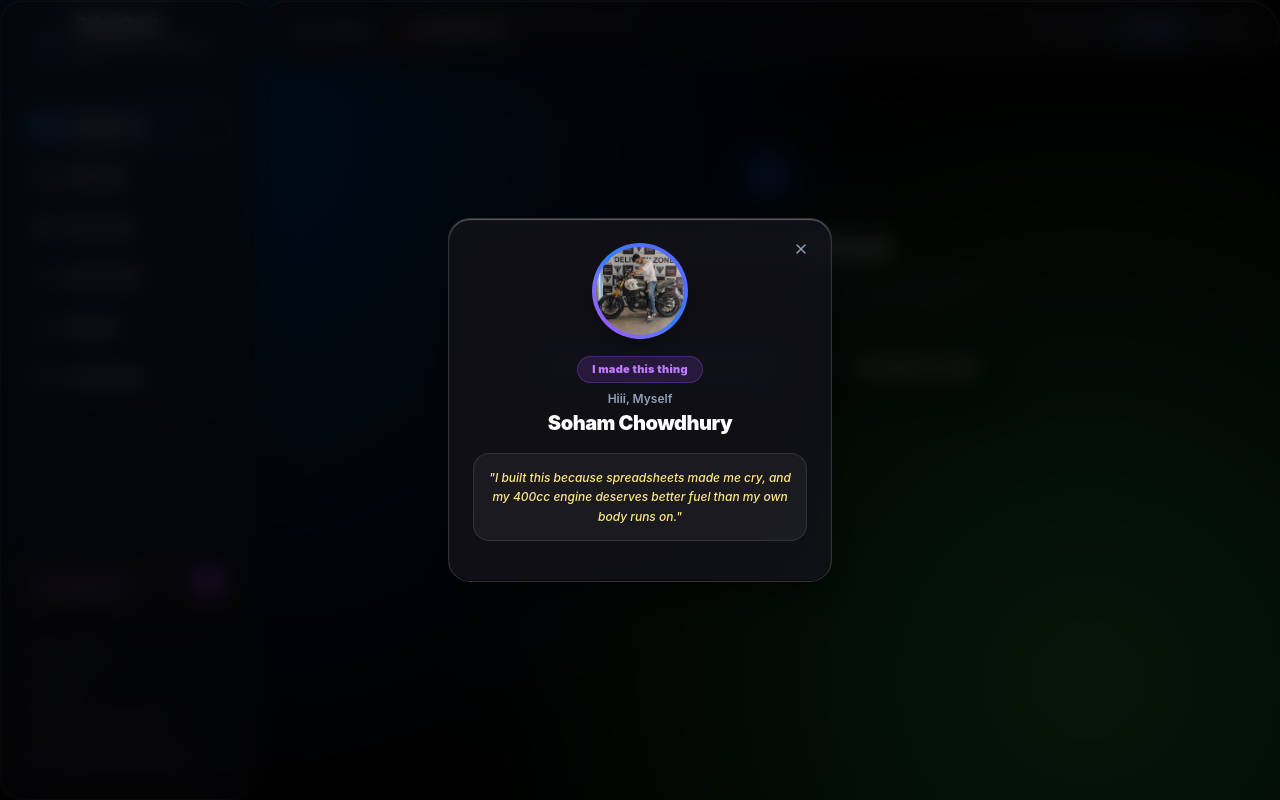
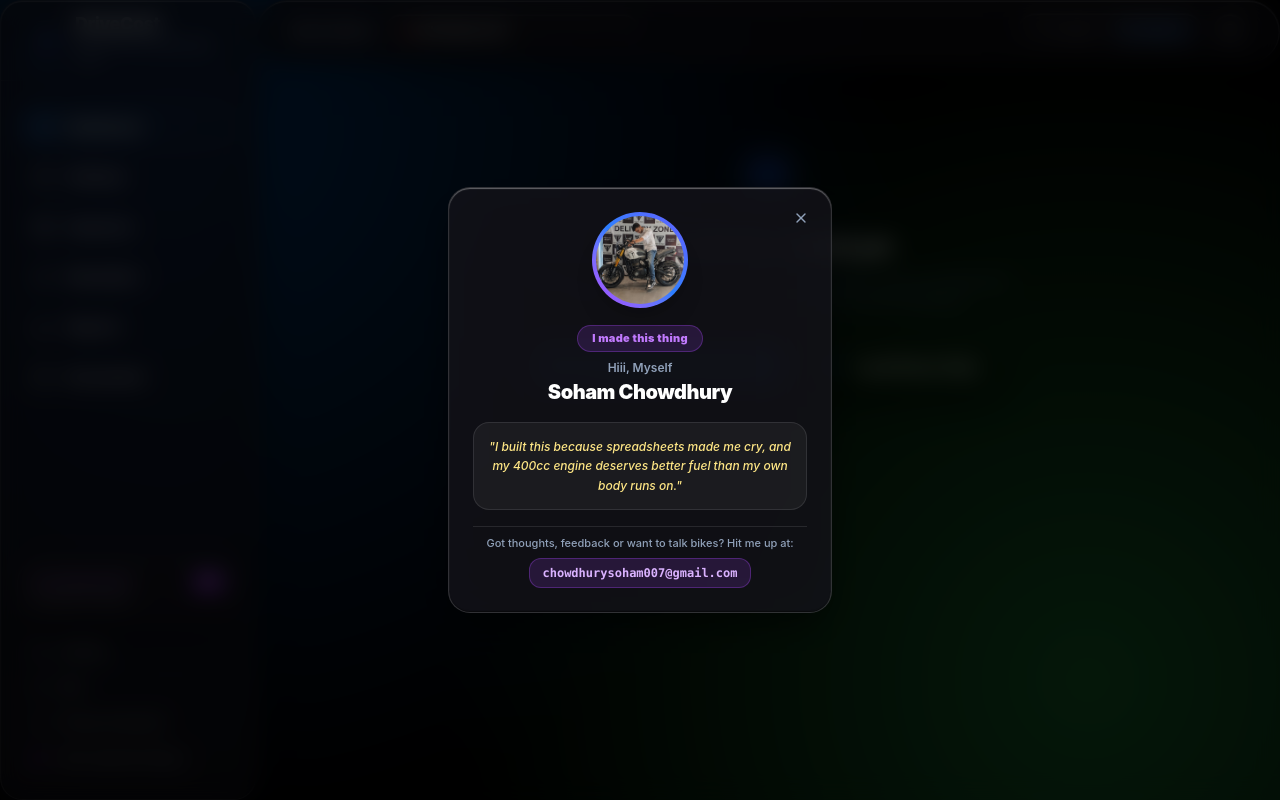
Before and after one commit to Mesoham/drivecost, a Next.js app: page /dashboard in a window 1280 px wide. Both pictures are taken after a click on the button "Who made this thing ?". Built offline with nearby package versions, Linux system fonts and the light colour scheme.

Commit message:
Add email contact CTA to creator card

```diff
--- a/src/components/navigation.tsx
+++ b/src/components/navigation.tsx
@@ -278,6 +278,19 @@ export function Navigation() {
             <div className="my-4 p-3.5 rounded-2xl bg-white/5 border border-white/10 text-amber-300 dark:text-amber-200 text-xs italic font-medium leading-relaxed">
               &quot;I built this because spreadsheets made me cry, and my 400cc engine deserves better fuel than my own body runs on.&quot;
             </div>
+
+            {/* Contact / Email CTA */}
+            <div className="pt-2 border-t border-white/10">
+              <p className="text-[11px] text-slate-400 mb-1.5 font-medium">
+                Got thoughts, feedback or want to talk bikes? Hit me up at:
+              </p>
+              <a
+                href="mailto:chowdhurysoham007@gmail.com"
+                className="inline-flex items-center gap-1.5 px-3 py-1.5 rounded-xl bg-purple-500/15 border border-purple-500/30 text-purple-300 hover:text-white hover:bg-purple-500/25 transition-all text-xs font-mono font-bold"
+              >
+                chowdhurysoham007@gmail.com
+              </a>
+            </div>
           </div>
         </div>
       )}
```
